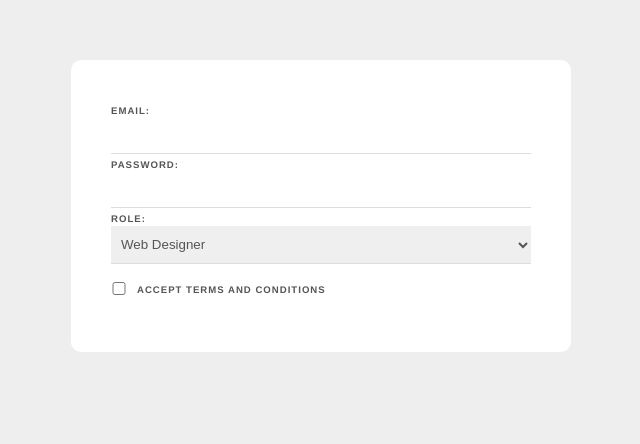
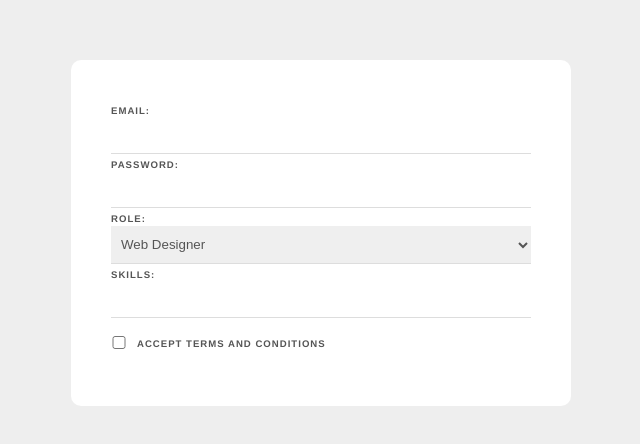
Before and after one commit to manelpz/web-form, a Vue app: page / in a window 1280 px wide. Shown: the top 444 px of the page, without its empty margins (319-959 px from the left). Built offline with nearby package versions, Linux system fonts and the light colour scheme.

Commit message:
adding delete element

```diff
--- a/src/components/signupForm.vue
+++ b/src/components/signupForm.vue
@@ -12,9 +12,15 @@
           <option value="designer">Web Designer</option>
       </select>
 
+      <label>Skills:</label>
+      <input type="text" v-model="tempSkill" @keyup.enter="addSkill">
+      <div v-for="skill in skills" :key="skill" class="pill" >
+        <span @click="deleteSkill(skill)">{{skill}}</span>
+      </div>
+
       <div class="terms">
           <input type="checkbox" required v-model="terms">
-          <label >Accept terms and conditions</label>
+          <label>Accept terms and conditions</label>
       </div>
 
   </form>
@@ -28,7 +34,24 @@
             email:'',
             password:'',
             role:'designer',
-            terms:'false'
+            terms:'false',
+            tempSkill:'',
+            skills:[]
+        }
+    },
+    methods:{
+        addSkill(e){
+            if(/*e.key ===',' &&*/ this.tempSkill){
+                if(!this.skills.includes(this.tempSkill)){
+                    this.skills.push(this.tempSkill)
+                }
+                this.tempSkill = ''
+            }
+        },
+        deleteSkill(skill){
+            this.skills = this.skills.filter((item) =>{
+                return item !== skill
+            })
         }
     }
 }
@@ -76,5 +99,17 @@
     padding:15px 0;
 }
 
+.pill{
+    display: inline-block;
+    margin:20px 10px 0 0;
+    padding: 6px 12px;
+    background: #eee;
+    border-radius: 20px;
+    font-size:12px;
+    letter-spacing:1px;
+    font-weight: bold;
+    color: #777;
+    cursor: pointer;
+}
 
 </style>
```
